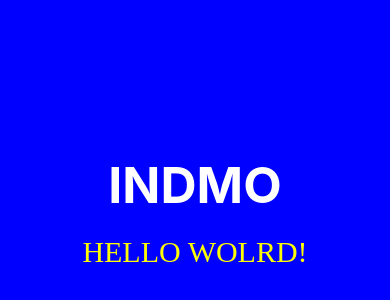
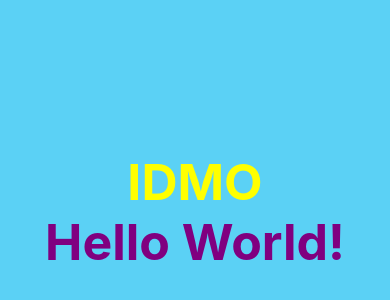
Before and after one commit to GustavoHenrique-hub/class-one, a React Native app: screen / in a window 390 px wide. Shown: the part 210-510 px from the top of the page. Built offline with nearby package versions, Linux system fonts and the light colour scheme.

Commit message:
Feat: StyledComponents style method created

```diff
--- a/App.js
+++ b/App.js
@@ -1,14 +1,14 @@
-import { View, Text } from "react-native";
-import { styles } from "./class/Style-Externo";
-
+import {
+  PageContainer,
+  PageTitle,
+  PageSubTitle,
+} from "./class-style/styled-externo.js";
 
 export default function App() {
-
   return (
-    <View style={styles.container}>
-      <Text style={styles.title}>INDMO</Text>
-
-      <Text style={styles.text}>HELLO WOLRD!</Text>
-    </View>
+    <PageContainer>
+      <PageTitle>IDMO</PageTitle>
+      <PageSubTitle>Hello World!</PageSubTitle>
+    </PageContainer>
   );
 }
--- a/class/Style-Externo.js
+++ b/class-style/style-externo.js
@@ -18,7 +18,6 @@ export const styles = StyleSheet.create({
     text: {
       paddingTop: 20,
       fontSize: 30,
-      color: "yellow",
-      fontFamily: 'Jacquard12Charted-Regular'
+      color: "yellow"
     },
   });
--- /dev/null
+++ b/class-style/styled-externo.js
@@ -0,0 +1,22 @@
+import { styled } from "styled-components/native";
+
+export const PageContainer = styled.View`
+  flex: 1;
+  display: flex;
+  flex-direction: column;
+  align-items: center;
+  justify-content: center;
+  background-color: rgb(91, 209, 245) ;
+`;
+
+export const PageTitle = styled.Text`
+  font-size: 50px;
+  font-weight: bold;
+  color: yellow;
+`;
+
+export const PageSubTitle = styled.Text`
+  font-size: 50px;
+  font-weight: bold;
+  color: purple;
+`;
--- a/package.json
+++ b/package.json
@@ -13,8 +13,10 @@
     "expo": "~50.0.14",
     "expo-font": "~11.10.3",
     "expo-status-bar": "~1.11.1",
-    "react": "18.2.0",
-    "react-native": "0.73.6"
+    "react": "^18.2.0",
+    "react-dom": "^18.2.0",
+    "react-native": "0.73.6",
+    "styled-components": "^6.1.9"
   },
   "devDependencies": {
     "@babel/core": "^7.20.0"
```
Also changed, not shown: class-style/App-test.js (added, +13 -0 lines), class-style/style-interno.js (renamed from class/Style-Interno.js, +0 -7 lines), class-style/styled-interno.js (added, +31 -0 lines), assets/fonts/Jacquard12Charted-Regular.ttf (deleted), class-style/style-inline.js (renamed from class/Style-Inline.js), 1 other file (tests, documents, lock files or other folders).
